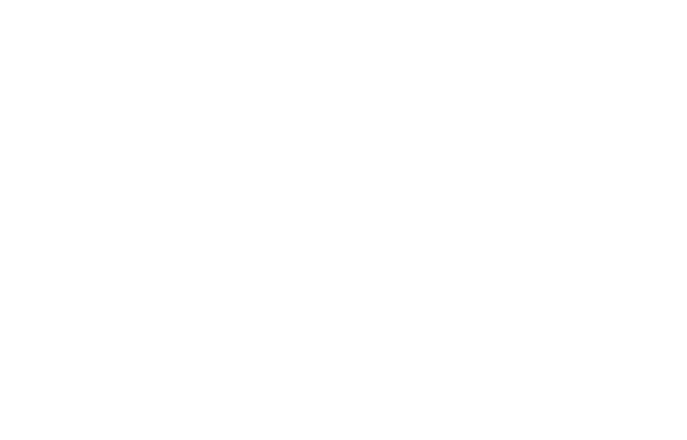
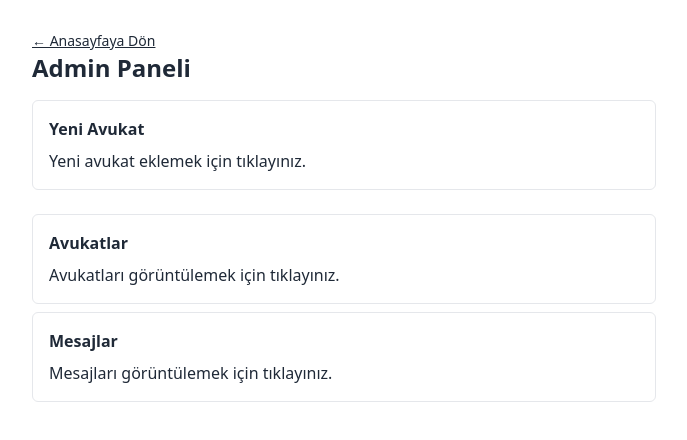
Before and after one commit to yasintorun/lawyer, a Next.js app: page /admin in a window 1280 px wide. Shown: the top 440 px of the page, without its empty margins (296-983 px from the left). Built offline with nearby package versions, Linux system fonts and the light colour scheme.

Commit message:
done all admin panel

```diff
--- a/src/lib/queries/lawyer.js
+++ b/src/lib/queries/lawyer.js
@@ -24,3 +24,16 @@ export const saveLawyer = async ({name, title, phone, image}) => {
         })
     });
 }
+
+export const deleteLawyer = async (id) => {
+    console.log("TAASD, ", id)
+    return new Promise((resolve, reject) => {
+        DbContext.query(`DELETE FROM lawyers WHERE id = ${id}`, (err, result) => {
+            if (err) {
+                reject(err);
+            }
+
+            resolve();
+        })
+    });
+}
--- a/src/pages/admin/index.js
+++ b/src/pages/admin/index.js
@@ -1,18 +1,36 @@
 import LoginModal from '@/components/LoginModal'
+import Link from 'next/link'
 import React from 'react'
 
 const index = () => {
     return (
         <>
-            {/* <section>
-                <div className='flex text-center items-center h-screen w-full justify-center'>
-                    <div>
-                        <p className='text-neutral-500 my-10'>Bu sayfaya erişmek için öncelikle giriş yapmanız gerekmektedir.</p>
-                        <label htmlFor="my-modal-3" className="btn">Giriş Yap</label>
+            {/* use tailwind - show links = [new Lawyer, lawyers, messages] */}
+            <div className="flex justify-center">
+                <div className="md:w-1/2 p-2 my-5">
+                    <Link href="/" className='text-sm underline'>
+                        &#8592;
+                        Anasayfaya Dön
+                    </Link>
+                    <h1 className="text-2xl font-bold">Admin Paneli</h1>
+                    <div className="mt-4">
+                        <div className="flex flex-col space-y-2 justify-between">
+                            <Link href={"/yeni-avukat"}className="border border-gray-200 rounded-md p-4 mb-4 hover:bg-blue-200 cursor-pointer">
+                                <div className="font-bold">Yeni Avukat</div>
+                                <div className="mt-2">Yeni avukat eklemek için tıklayınız.</div>
+                            </Link>
+                            <Link href={"/avukatlar"} className="border border-gray-200 rounded-md p-4 mb-4 hover:bg-red-200 cursor-pointer">
+                                <div className="font-bold">Avukatlar</div>
+                                <div className="mt-2">Avukatları görüntülemek için tıklayınız.</div>
+                            </Link>
+                            <Link href={"/mesajlar"} className="border border-gray-200 rounded-md p-4 mb-4 hover:bg-green-200 cursor-pointer">
+                                <div className="font-bold">Mesajlar</div>
+                                <div className="mt-2">Mesajları görüntülemek için tıklayınız.</div>
+                            </Link>
+                        </div>
                     </div>
                 </div>
-            </section>
-            <LoginModal /> */}
+            </div>
         </>
     )
 }
--- a/src/pages/api/lawyer.js
+++ b/src/pages/api/lawyer.js
@@ -1,12 +1,22 @@
-import { saveLawyer } from "@/lib/queries/lawyer";
+import { deleteLawyer, saveLawyer } from "@/lib/queries/lawyer";
 
 export default function handler(req, res) {
-    if(req.method !== 'POST') return;
-    console.log(req.body)
+  if (req.method === 'POST') {
     saveLawyer(req.body).then(r => {
-        res.status(200).json({success: true, message: "Avukat başarıyla eklendi."});
+      res.status(200).json({ success: true, message: "Avukat başarıyla eklendi." });
     }).catch(err => {
-        console.error("ERR => ", err)
-        res.status(200).json({success: false, message: "Avukat eklenirken bir hata oluştu. Lütfen daha sonra tekrar deneyiniz."});
+      console.error("ERR => ", err)
+      res.status(200).json({ success: false, message: "Avukat eklenirken bir hata oluştu. Lütfen daha sonra tekrar deneyiniz." });
     })
   }
+  else if (req.method === "DELETE") {
+    deleteLawyer(req.query.id).then(r => {
+      res.status(200).json({ success: true, message: "Avukat başarıyla silindi." });
+    }).catch(err => {
+      console.error("ERR => ", err)
+      res.status(200).json({ success: false, message: "Avukat silinirken bir hata oluştu. Lütfen daha sonra tekrar deneyiniz." });
+    })
+  }else {
+    res.status(200).json({ success: false, message: "Yanlış istek." });
+  }
+}
--- /dev/null
+++ b/src/pages/api/lawyer/[id].js
@@ -0,0 +1,14 @@
+import { saveLawyer } from "@/lib/queries/lawyer";
+
+export default function handler(req, res) {
+  console.log("REQ => ", req.method, req.body, req.query, req.params)
+//   if(req.method === "DELETE") {
+//     deleteLawyer(req.body.id).then(r => {
+//       res.status(200).json({ success: true, message: "Avukat başarıyla silindi." });
+//     }).catch(err => {
+//       console.error("ERR => ", err)
+//       res.status(200).json({ success: false, message: "Avukat silinirken bir hata oluştu. Lütfen daha sonra tekrar deneyiniz." });
+//     })
+//   }
+  res.status(200).json({ success: false, message: "Yanlış istek." });
+}
--- /dev/null
+++ b/src/pages/avukatlar.js
@@ -0,0 +1,96 @@
+import { getLawyers } from '@/lib/queries/lawyer'
+import Link from 'next/link'
+import React, { useState } from 'react'
+
+const avukatlar = ({ lawyers }) => {
+    const [deleting, setDeleting] = useState(0)
+    const [message, setMessage] = useState('')
+
+    const showMessage = (msg) => {
+        setMessage(msg)
+        document.getElementById('message-modal').click()
+    }
+
+    const handleDelete = (id) => {
+        console.log(id)
+        setDeleting(id)
+        fetch("/api/lawyer?id="+id, {
+            method: "DELETE",
+            headers: {
+                "Content-Type": "application/json"
+            },
+            // body: JSON.stringify({ id }),
+        })
+        .then(res => res.json())
+        .then(data => {
+            console.log(data)
+            showMessage(data.message)
+            setDeleting(0)
+        })
+    }
+    return (
+        <div>
+            <div className="flex justify-center">
+                <div className="md:w-11/12 p-2 my-5">
+                    <Link href="/admin" className='text-sm underline'>
+                        &#8592;
+                        Admin Paneline Dön
+                    </Link>
+                    <h1 className="text-2xl font-bold">Avukatlar</h1>
+                    <div className="mt-4">
+                        <table className="table-auto w-full">
+                            <thead>
+                                <tr>
+                                    <th className="px-4 py-2">Resim</th>
+                                    <th className="px-4 py-2">İsim</th>
+                                    <th className="px-4 py-2">Ünvan</th>
+                                    <th className="px-4 py-2">Telefon</th>
+                                    <th className="px-4 py-2">Sil</th>
+                                </tr>
+                            </thead>
+                            <tbody>
+                                {lawyers?.map((lawyer, index) => (
+                                    <tr key={index}>
+                                        <td className="border px-4 py-2">
+                                            <img src={lawyer.image} alt={lawyer.name} className="w-10 h-10 rounded-full" />
+                                        </td>
+                                        <td className="border px-4 py-2">{lawyer.name}</td>
+                                        <td className="border px-4 py-2">{lawyer.title}</td>
+                                        <td className="border px-4 py-2">{lawyer.phone}</td>
+                                        <td className="border px-4 py-2">
+                                            <button onClick={() => handleDelete(lawyer.id)} className="btn btn-sm btn-error">
+                                                {deleting == lawyer.id ? 'Siliniyor...' : 'Sil'}
+                                            </button>
+                                        </td>
+                                    </tr>
+                                ))}
+                            </tbody>
+                        </table>
+                    </div>
+                </div>
+            </div>
+            <input type="checkbox" id="message-modal" className="modal-toggle" />
+            <label htmlFor="message-modal" className="modal cursor-pointer">
+                <label className="modal-box relative" htmlFor="">
+                    {/* <h3 className="text-lg font-bold">Uyarı</h3> */}
+                    <p className="py-4">{message}</p>
+                    <div className="modal-action">
+                        <label htmlFor="message-modal" className="btn btn-sm">Tamam!</label>
+                    </div>
+                </label>
+            </label>
+        </div>
+    )
+}
+
+export default avukatlar
+
+
+export async function getServerSideProps() {
+    const lawyers = await getLawyers()
+    return {
+        props: {
+            lawyers
+        }
+    }
+}
--- a/src/pages/mesajlar.js
+++ b/src/pages/mesajlar.js
@@ -7,9 +7,9 @@ const messages = ({ messages }) => {
         <div>
             <div className="flex justify-center">
                 <div className="md:w-1/2 p-2 my-5">
-                    <Link href="/" className='text-sm underline'>
+                    <Link href="/admin" className='text-sm underline'>
                         &#8592;
-                        Anasayfaya Dön
+                        Admin Paneline Dön
                     </Link>
                     <h1 className="text-2xl font-bold">Mesajlar</h1>
                     <div className="mt-4">
--- a/src/pages/yeni-avukat.js
+++ b/src/pages/yeni-avukat.js
@@ -1,3 +1,4 @@
+import Link from 'next/link'
 import React, { useState } from 'react'
 
 const newLawyer = () => {
@@ -23,7 +24,7 @@ const newLawyer = () => {
 
     const handleSubmit = (e) => {
         e.preventDefault();
-        if(!data.name || !data.title || !data.phone || !data.image) {
+        if (!data.name || !data.title || !data.phone || !data.image) {
             showMessage('Lütfen tüm alanları doldurunuz.')
             return;
         }
@@ -54,6 +55,10 @@ const newLawyer = () => {
             {/* Use tailwindcss, form data {name, title, phone, image} */}
             <div className="flex justify-center">
                 <div className="md:w-1/2 p-2 my-5">
+                    <Link href="/admin" className='text-sm underline'>
+                        &#8592;
+                        Admin Paneline Dön
+                    </Link>
                     <h1 className="text-2xl font-bold">Yeni Avukat</h1>
                     <div className="mt-4">
                         <form>
```
Lines whose indentation alone changed are shown as unchanged.
